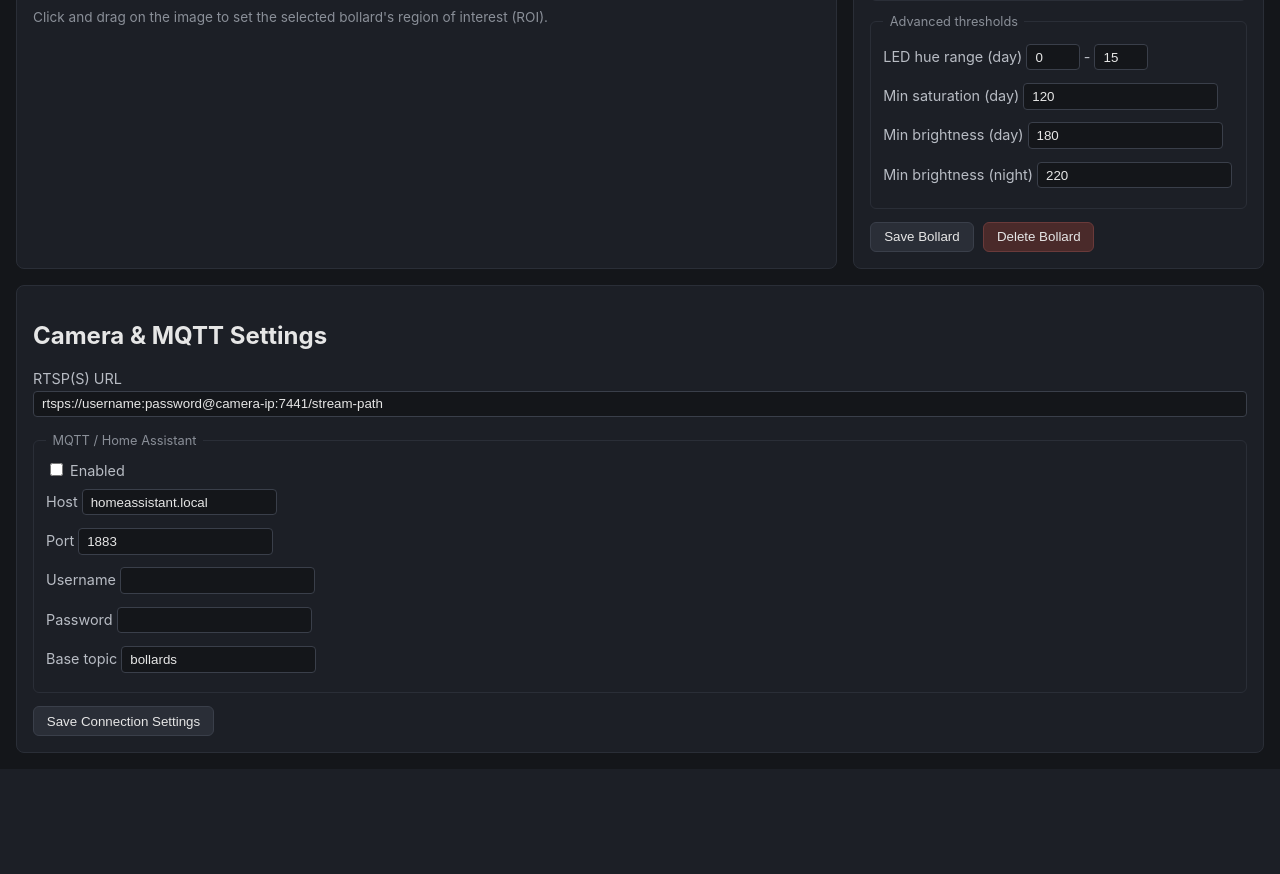
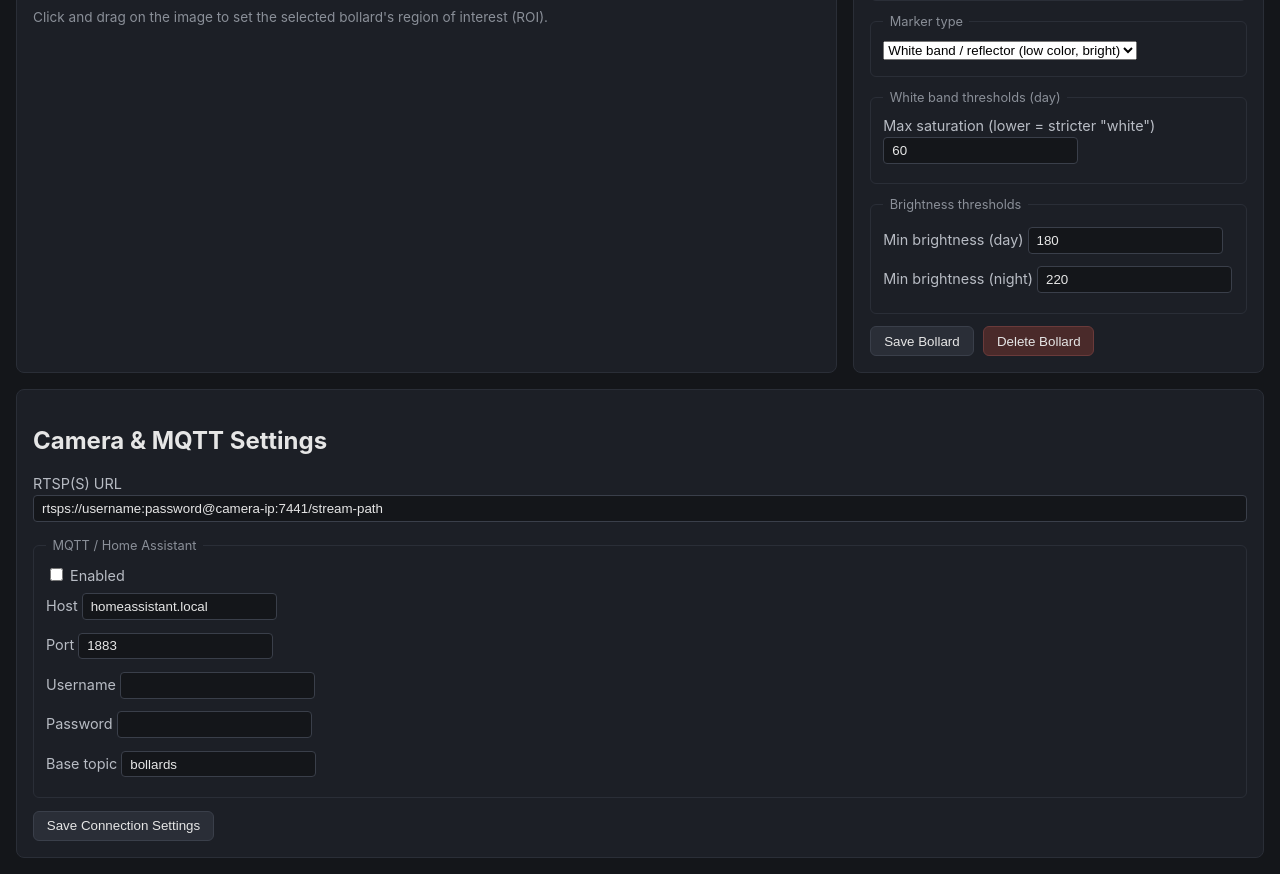
Before and after one commit to nmcc1212/bollard-detect, a Flask app: page / in a window 1280 px wide. Shown: the part 749-1623 px from the top of the page. Before the commit the page ends 1502 px from the top, so only its background shows below. Run offline with Flask 3, Linux system fonts and the light colour scheme.

Commit message:
v2 changes

```diff
--- a/src/bollard_detect/static/app.js
+++ b/src/bollard_detect/static/app.js
@@ -14,12 +14,21 @@ function defaultBollard(name) {
     roi: [100, 100, 60, 200],
     led_raised_y_range: [0, 40],
     led_lowered_y_range: [160, 200],
+    led_target_type: "white",
     led_hue_range: [0, 15],
     led_min_saturation: 120,
+    led_max_saturation_white: 60,
     led_min_value_day: 180,
     led_min_value_night: 220,
   };
 }
+
+function updateTargetTypeFieldVisibility() {
+  const type = document.getElementById("f-target-type").value;
+  document.getElementById("color-fields").style.display = type === "color" ? "block" : "none";
+  document.getElementById("white-fields").style.display = type === "white" ? "block" : "none";
+}
+document.getElementById("f-target-type").addEventListener("change", updateTargetTypeFieldVisibility);
 
 async function loadConfig() {
   const res = await fetch("/api/config");
@@ -66,11 +75,14 @@ function selectBollard(name) {
   document.getElementById("f-roi-y").value = b.roi[1];
   document.getElementById("f-roi-w").value = b.roi[2];
   document.getElementById("f-roi-h").value = b.roi[3];
+  document.getElementById("f-target-type").value = b.led_target_type || "white";
   document.getElementById("f-hue0").value = b.led_hue_range[0];
   document.getElementById("f-hue1").value = b.led_hue_range[1];
   document.getElementById("f-sat").value = b.led_min_saturation;
+  document.getElementById("f-max-sat-white").value = b.led_max_saturation_white != null ? b.led_max_saturation_white : 60;
   document.getElementById("f-val-day").value = b.led_min_value_day;
   document.getElementById("f-val-night").value = b.led_min_value_night;
+  updateTargetTypeFieldVisibility();
   document.getElementById("raised-range-display").textContent =
     `current: [${b.led_raised_y_range[0]}, ${b.led_raised_y_range[1]}]`;
   document.getElementById("lowered-range-display").textContent =
@@ -89,11 +101,13 @@ function readEditorIntoBollardObject() {
     parseInt(document.getElementById("f-roi-w").value) || 10,
     parseInt(document.getElementById("f-roi-h").value) || 10,
   ];
+  b.led_target_type = document.getElementById("f-target-type").value;
   b.led_hue_range = [
     parseInt(document.getElementById("f-hue0").value) || 0,
     parseInt(document.getElementById("f-hue1").value) || 15,
   ];
   b.led_min_saturation = parseInt(document.getElementById("f-sat").value) || 120;
+  b.led_max_saturation_white = parseInt(document.getElementById("f-max-sat-white").value) || 60;
   b.led_min_value_day = parseInt(document.getElementById("f-val-day").value) || 180;
   b.led_min_value_night = parseInt(document.getElementById("f-val-night").value) || 220;
   return b;
--- a/src/bollard_detect/templates/index.html
+++ b/src/bollard_detect/templates/index.html
@@ -63,9 +63,28 @@
         </fieldset>
 
         <fieldset>
-          <legend>Advanced thresholds</legend>
-          <label>LED hue range (day) <input id="f-hue0" type="number" style="width:4em"> - <input id="f-hue1" type="number" style="width:4em"></label>
-          <label>Min saturation (day) <input id="f-sat" type="number"></label>
+          <legend>Marker type</legend>
+          <label>
+            <select id="f-target-type">
+              <option value="white">White band / reflector (low color, bright)</option>
+              <option value="color">Colored LED (specific hue)</option>
+            </select>
+          </label>
+        </fieldset>
+
+        <fieldset id="color-fields">
+          <legend>Colored LED thresholds (day)</legend>
+          <label>Hue range <input id="f-hue0" type="number" style="width:4em"> - <input id="f-hue1" type="number" style="width:4em"></label>
+          <label>Min saturation <input id="f-sat" type="number"></label>
+        </fieldset>
+
+        <fieldset id="white-fields">
+          <legend>White band thresholds (day)</legend>
+          <label>Max saturation (lower = stricter "white") <input id="f-max-sat-white" type="number"></label>
+        </fieldset>
+
+        <fieldset>
+          <legend>Brightness thresholds</legend>
           <label>Min brightness (day) <input id="f-val-day" type="number"></label>
           <label>Min brightness (night) <input id="f-val-night" type="number"></label>
         </fieldset>
```
